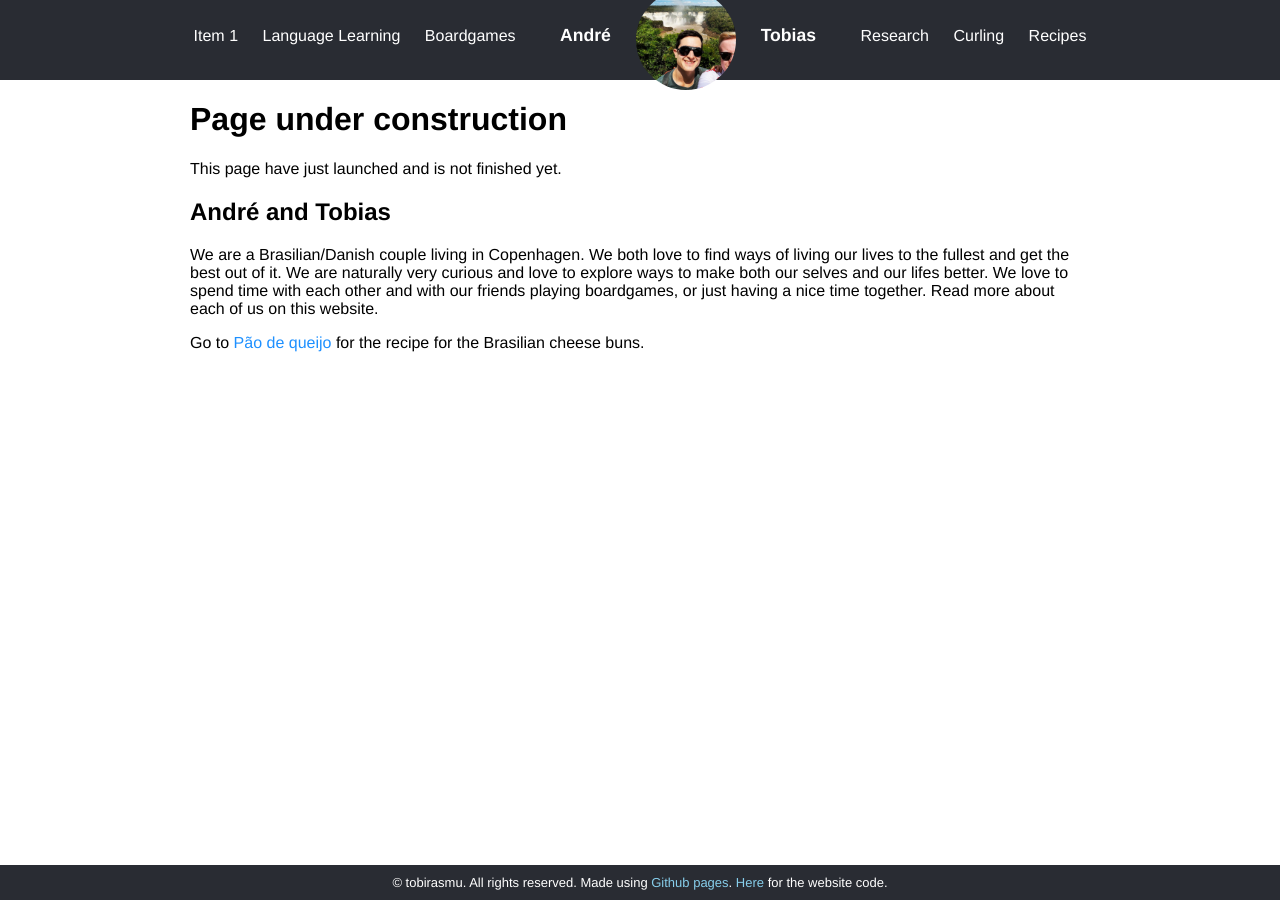
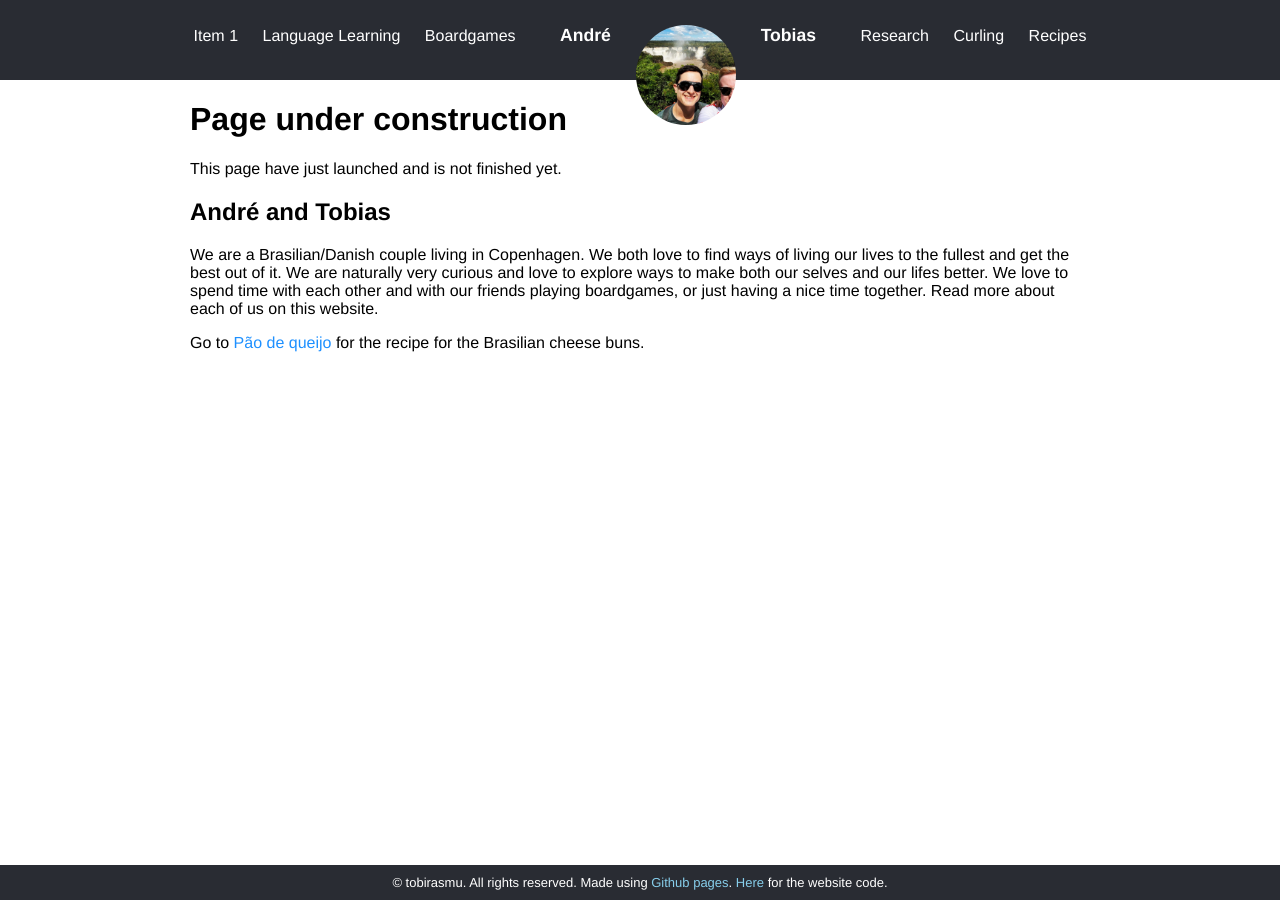
Before and after one commit to tobirasmu/tobirasmu.github.io, a Jekyll site: the page built from index.md, in a window 1280 px wide. Built offline with Jekyll 4.4.1, drawn with Linux system fonts in a browser that asks for light colours.

Commit message:
Update main.css

```diff
--- a/assets/css/main.css
+++ b/assets/css/main.css
@@ -55,7 +55,7 @@ li.TM_img a {
   height: 100px;
   border-radius: 50px;
   overflow: display;
-  position: relative;
+  position: center;
   top: -35px;
 }
 
```
